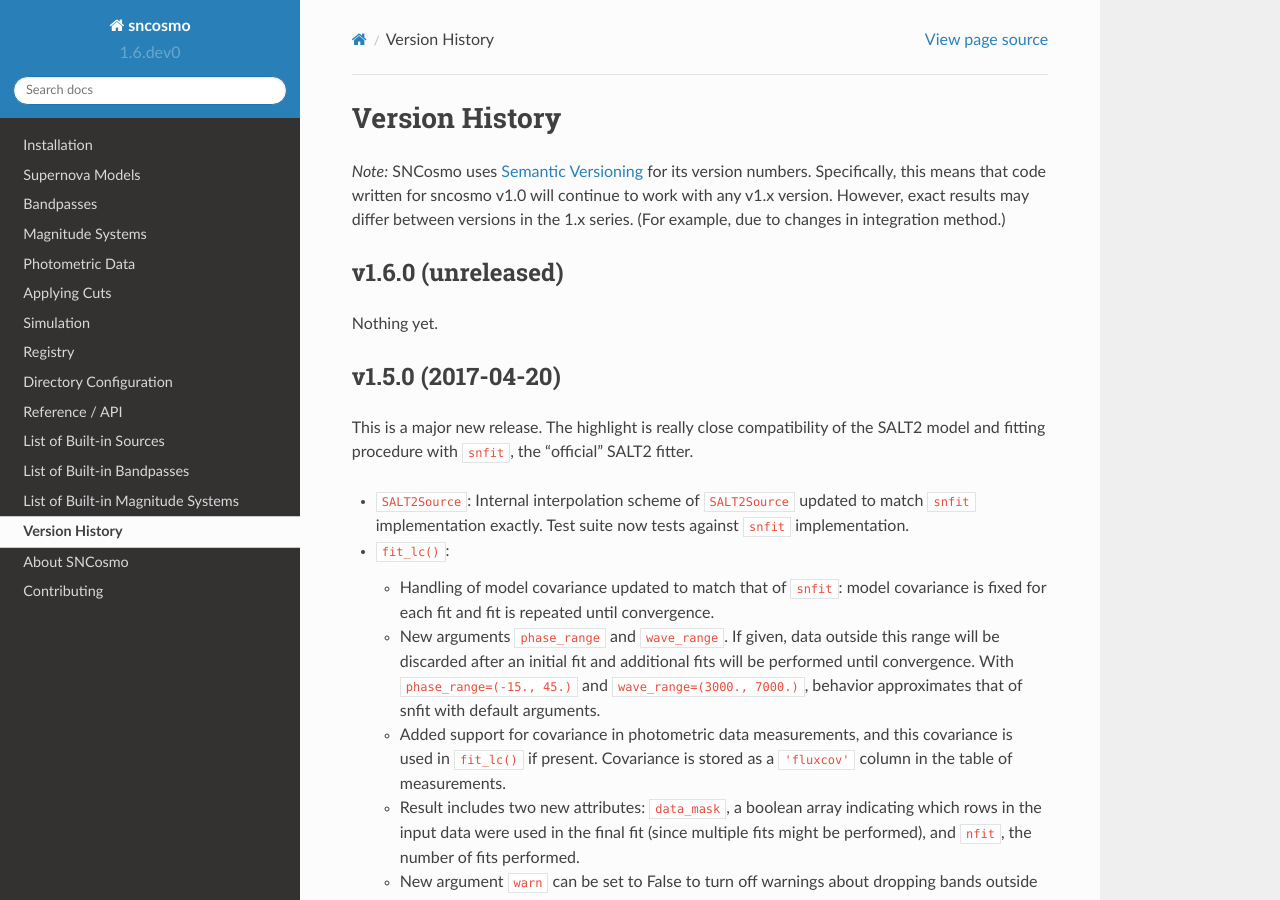
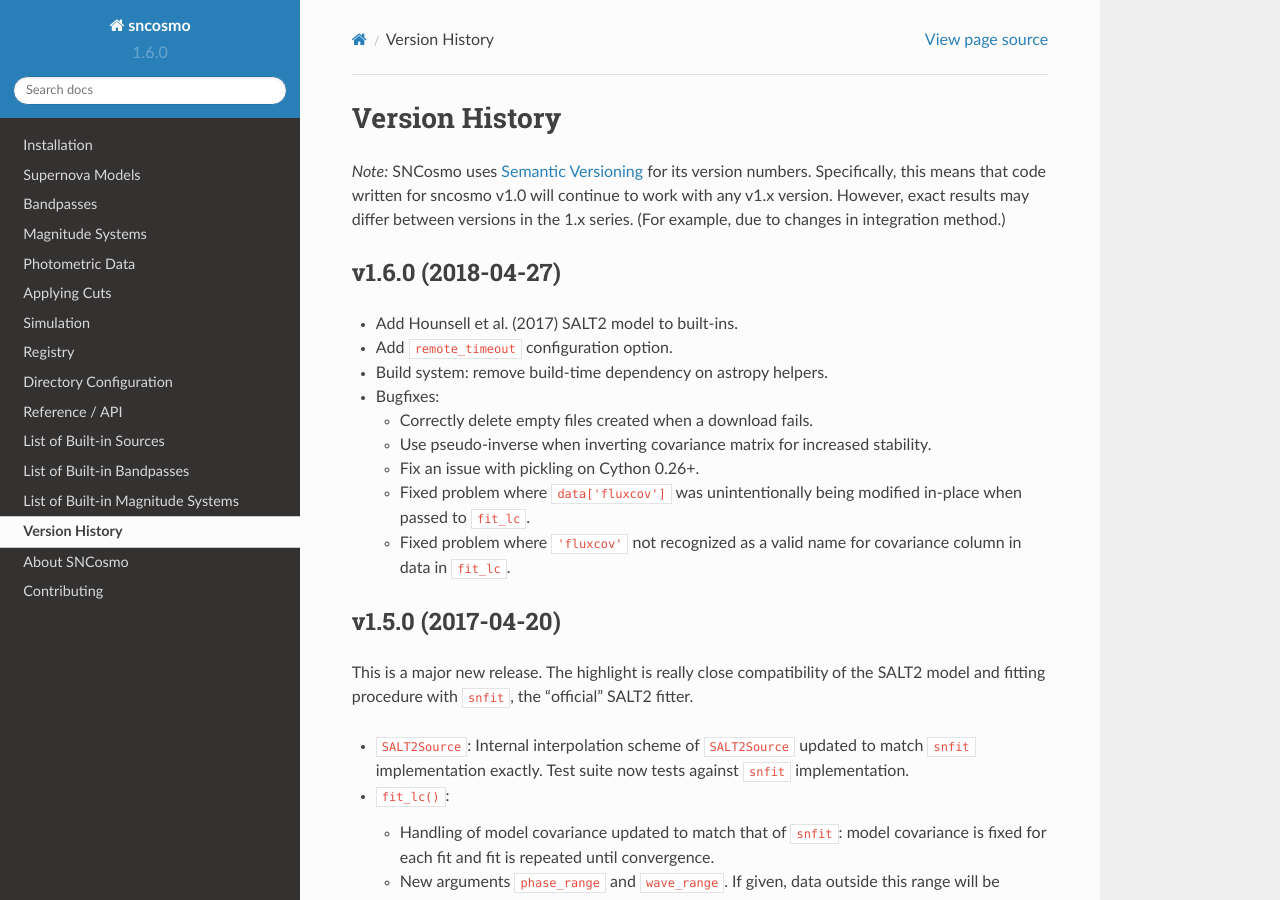
Before and after one commit to sncosmo/sncosmo, a Sphinx documentation site: the page built from docs/history.rst, in a window 1280 px wide and 900 px high. Built offline with Sphinx 7.4.7 and the Read the Docs theme 2.0.0, drawn with Linux system fonts in a browser that asks for light colours; pages that are not in the unit, such as notebooks, are missing from menus; some of the changed text lies outside the part shown.

Commit message:
prep for v1.6.0 release

```diff
--- a/docs/conf.py
+++ b/docs/conf.py
@@ -93,7 +93,7 @@ master_doc = 'index'
 # This does not *have* to match the package name, but typically does
 project = u'sncosmo'
 author = u'Kyle Barbary and contributors'
-copyright = u'2013-2017, ' + author
+copyright = u'2013-2018, ' + author
 
 # The version info for the project you're documenting, acts as replacement for
 # |version| and |release|, also used in various other places throughout the
--- a/docs/history.rst
+++ b/docs/history.rst
@@ -8,10 +8,29 @@ sncosmo v1.0 will continue to work with any v1.x version. However,
 exact results may differ between versions in the 1.x series. (For
 example, due to changes in integration method.)
 
-v1.6.0 (unreleased)
+v1.6.0 (2018-04-27)
 ===================
 
-Nothing yet.
+- Add Hounsell et al. (2017) SALT2 model to built-ins.
+
+- Add ``remote_timeout`` configuration option.
+
+- Build system: remove build-time dependency on astropy helpers.
+
+- Bugfixes:
+
+  - Correctly delete empty files created when a download fails.
+
+  - Use pseudo-inverse when inverting covariance matrix for increased stability.
+
+  - Fix an issue with pickling on Cython 0.26+.
+
+  - Fixed problem where ``data['fluxcov']`` was unintentionally being modified
+    in-place when passed to ``fit_lc``.
+
+  - Fixed problem where ``'fluxcov'`` not recognized as a valid name for
+    covariance column in data in ``fit_lc``.
+
 
 v1.5.0 (2017-04-20)
 ===================
--- a/sncosmo/__init__.py
+++ b/sncosmo/__init__.py
@@ -10,7 +10,7 @@ from astropy.config import ConfigItem, ConfigNamespace
 from astropy.config.configuration import update_default_config
 
 
-__version__ = "1.6.dev0"
+__version__ = "1.6.0"
 
 def test(package=None, test_path=None, args=None, plugins=None,
          verbose=False, pastebin=None, remote_data=False, pep8=False,
```
Also changed, not shown: 1 other file.
